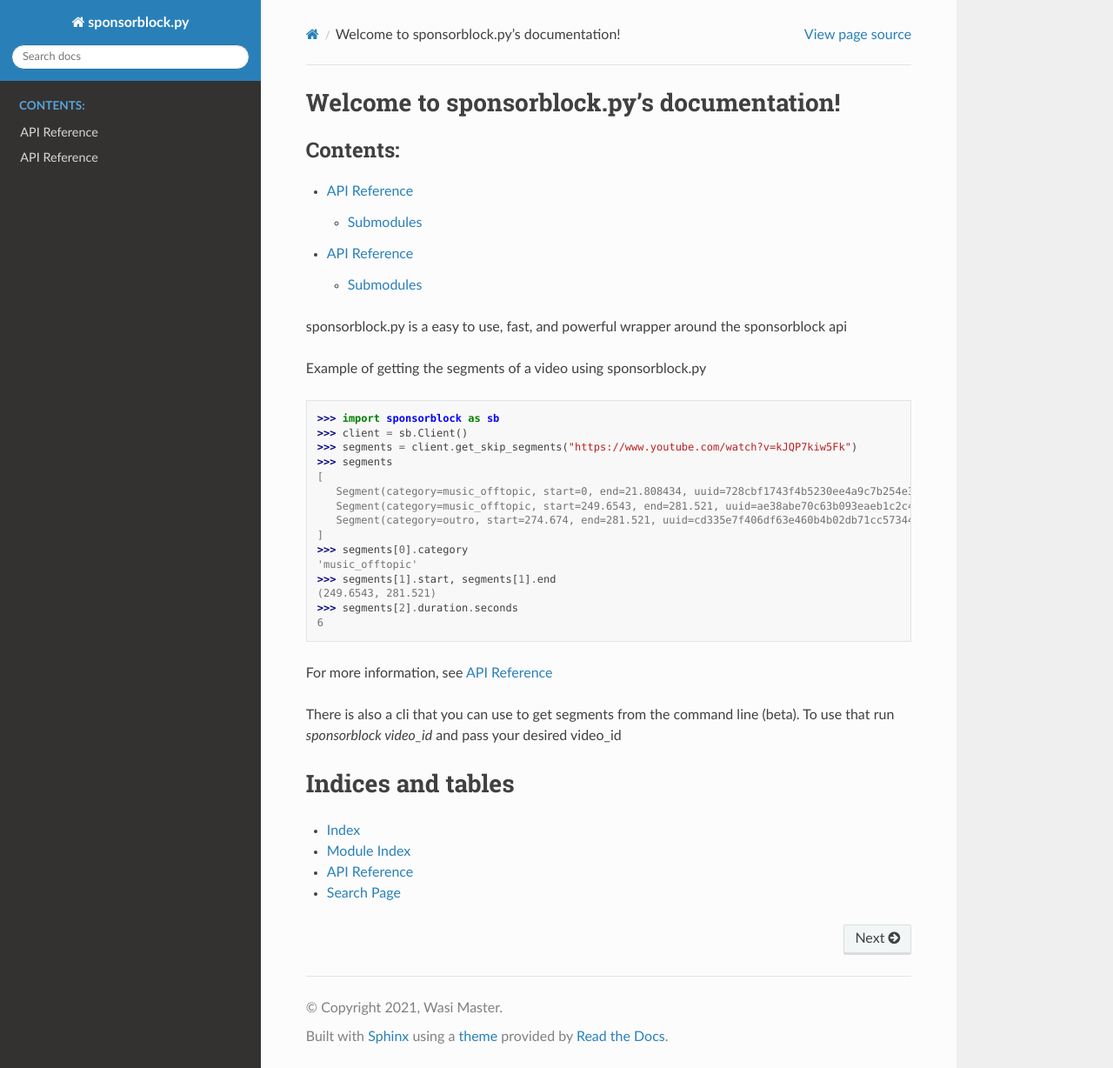
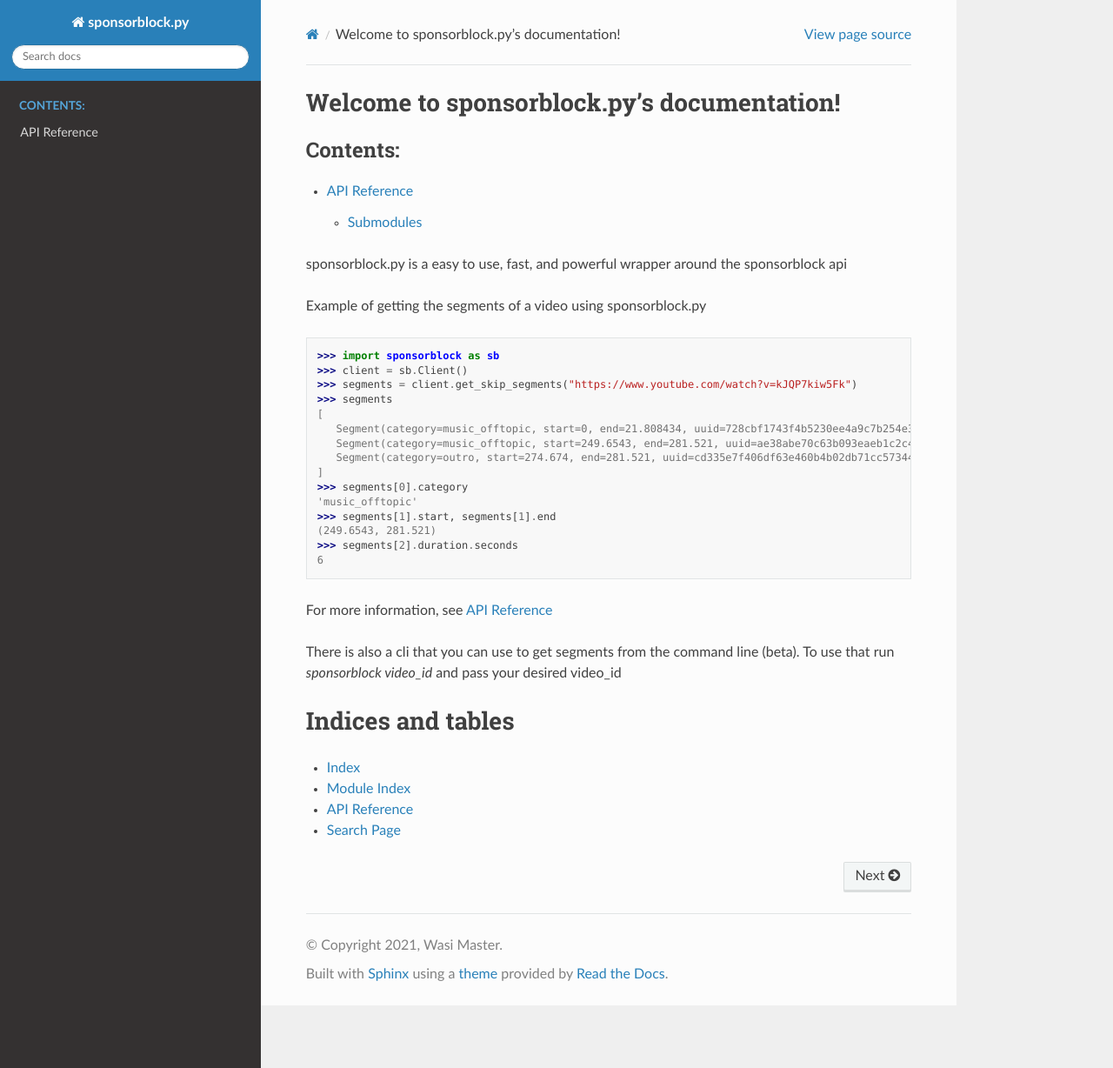
Before and after one commit to wasi-master/sponsorblock.py, a Sphinx documentation site: the page built from docs/index.rst, in a window 1280 px wide and 1228 px high. Shown: the whole window at 87% size. Built offline with Sphinx 7.4.7 and the Read the Docs theme 2.0.0, drawn with Linux system fonts in a browser that asks for light colours.

Commit message:
Fix a bug in docs

```diff
--- a/docs/index.rst
+++ b/docs/index.rst
@@ -10,8 +10,6 @@ Welcome to sponsorblock.py's documentation!
 .. toctree::
    :maxdepth: 2
    :caption: Contents:
-
-   api_reference.rst
 
    api_reference
 
```
